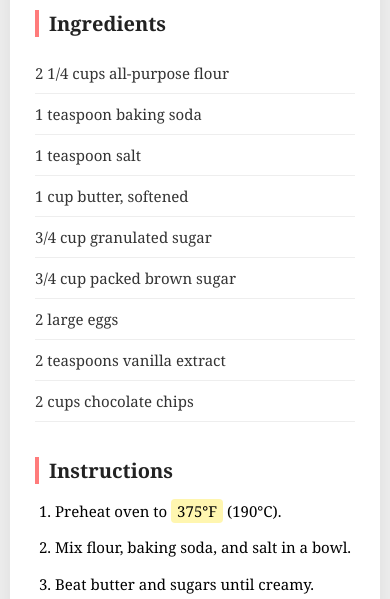
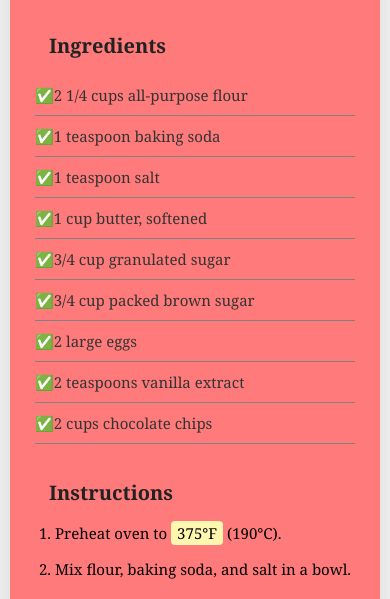
Before and after one commit to Karuna118/project2, a plain HTML site: page index.html in a window 390 px wide. Shown: the part 214-813 px from the top of the page. Drawn offline with Linux system fonts and the light colour scheme.

Commit message:
modified css

```diff
--- a/index.html
+++ b/index.html
@@ -6,7 +6,7 @@
     <title>Chocolate Chip Cookies</title>
     <link rel="stylesheet" href="styles.css">
 </head>
-<body>
+k<body>
 
     <div class="container">
 
@@ -26,7 +26,7 @@
         <!-- INGREDIENTS -->
         <section id="ingredients">
             <h2>Ingredients</h2>
-            <ul>
+            <ul style="list-style-type:+">
                 <li>2 1/4 cups all-purpose flour</li>
                 <li>1 teaspoon baking soda</li>
                 <li>1 teaspoon salt</li>
--- a/styles.css
+++ b/styles.css
@@ -63,9 +63,12 @@ section h2 {
 
 #ingredients ul li {
     padding: 10px 0;
-    border-bottom: 1px solid #eee;
+    border-bottom: 1px solid grey;
     font-size: 15px;
     color: #333;
+}
+#ingredients ul li::before {
+    content: "✅";
 }
 
 /* --------- INSTRUCTIONS LIST --------- */
@@ -97,8 +100,9 @@ aside {
 }
 
 /* --------- RESPONSIVE --------- */
-@media (max-width: 600px) {
+@media (max-width: 400px) {
     .container {
         padding: 25px;
+        background: #ff7b7b;
     }
 }
```
